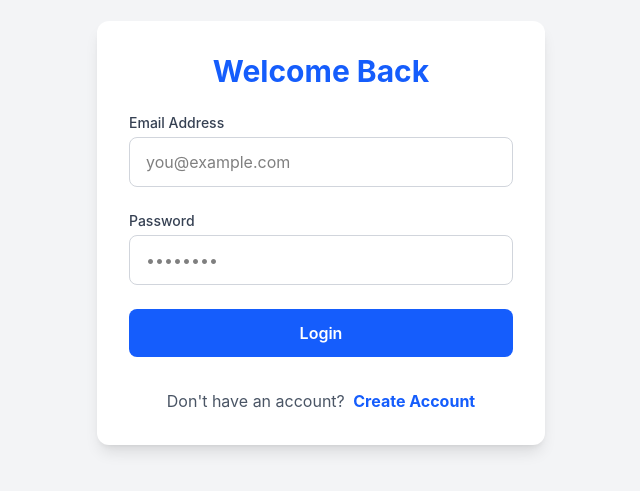
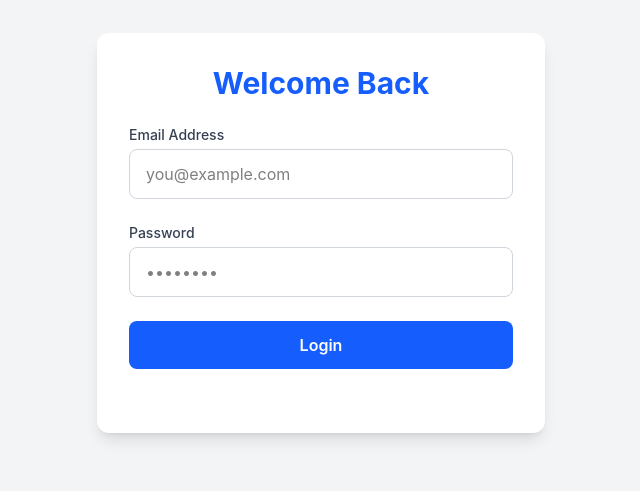
Before and after one commit to dipak560035/chat-app, a React app in the folder frontend/: page / in a window 1280 px wide. Shown: the part 167-658 px from the top of the page, without its empty margins (319-959 px from the left). Built offline with nearby package versions, Linux system fonts and the light colour scheme; no server answers; the HTML template or start-up script is replaced by a standard one.

Commit message:
Update Login.jsx

```diff
--- a/frontend/src/components/Login.jsx
+++ b/frontend/src/components/Login.jsx
@@ -74,16 +74,7 @@ const Login = ({ onToggleMode }) => {
         </form>
 
         <div className="mt-8 text-center">
-          <p className="text-gray-600">
-            Don't have an account?{' '}
-            <button
-              onClick={onToggleMode}
-              className="text-blue-600 font-bold hover:underline ml-1"
-              disabled={isLoading}
-            >
-              Create Account
-            </button>
-          </p>
+
         </div>
       </div>
     </div>
@@ -91,3 +82,134 @@ const Login = ({ onToggleMode }) => {
 };
 
 export default Login;
+
+
+
+
+
+
+
+
+
+
+
+
+
+
+
+
+
+
+
+
+
+
+
+
+
+
+
+
+
+
+
+
+
+
+
+
+
+
+// import React, { useState } from 'react';
+// import { authAPI } from '../services/api';
+// import { useAuth } from '../context/AuthContext';
+
+// const Login = ({ onToggleMode }) => {
+//   const [email, setEmail] = useState('');
+//   const [password, setPassword] = useState('');
+//   const [error, setError] = useState('');
+//   const [isLoading, setIsLoading] = useState(false);
+//   const { login } = useAuth();
+
+//   const handleSubmit = async (e) => {
+//     e.preventDefault();
+//     setError('');
+//     setIsLoading(true);
+
+//     try {
+//       const { data } = await authAPI.login({ email, password });
+//       login(data);
+//     } catch (err) {
+//       setError(err.response?.data?.message || 'Login failed. Please check your credentials.');
+//     } finally {
+//       setIsLoading(false);
+//     }
+//   };
+
+//   return (
+//     <div className="flex items-center justify-center min-h-screen bg-gray-100 p-4">
+//       <div className="bg-white p-8 rounded-xl shadow-lg w-full max-w-md">
+//         <h2 className="text-3xl font-bold mb-6 text-center text-blue-600">Welcome Back</h2>
+
+//         {error && (
+//           <div className="bg-red-100 border-l-4 border-red-500 text-red-700 p-4 mb-6 rounded" role="alert">
+//             <p>{error}</p>
+//           </div>
+//         )}
+
+//         <form onSubmit={handleSubmit} className="space-y-6">
+//           <div>
+//             <label className="block text-sm font-medium text-gray-700 mb-1">Email Address</label>
+//             <input
+//               type="email"
+//               className="w-full px-4 py-3 rounded-lg border border-gray-300 focus:ring-2 focus:ring-blue-500 focus:border-transparent outline-none transition"
+//               placeholder="you@example.com"
+//               value={email}
+//               onChange={(e) => setEmail(e.target.value)}
+//               required
+//               disabled={isLoading}
+//             />
+//           </div>
+
+//           <div>
+//             <label className="block text-sm font-medium text-gray-700 mb-1">Password</label>
+//             <input
+//               type="password"
+//               className="w-full px-4 py-3 rounded-lg border border-gray-300 focus:ring-2 focus:ring-blue-500 focus:border-transparent outline-none transition"
+//               placeholder="••••••••"
+//               value={password}
+//               onChange={(e) => setPassword(e.target.value)}
+//               required
+//               disabled={isLoading}
+//             />
+//           </div>
+
+//           <button
+//             type="submit"
+//             className={`w-full py-3 px-4 rounded-lg text-white font-semibold transition duration-200 ${
+//               isLoading ? 'bg-blue-400 cursor-not-allowed' : 'bg-blue-600 hover:bg-blue-700 active:transform active:scale-95'
+//             }`}
+//             disabled={isLoading}
+//           >
+//             {isLoading ? 'Logging in...' : 'Login'}
+//           </button>
+//         </form>
+
+//         <div className="mt-8 text-center">
+//           <p className="text-gray-600">
+//             Don't have an account?{' '}
+//             <button
+//               onClick={onToggleMode}
+//               className="text-blue-600 font-bold hover:underline ml-1"
+//               disabled={isLoading}
+//             >
+//               Create Account
+//             </button>
+//           </p>
+//         </div>
+//       </div>
+//     </div>
+//   );
+// };
+
+// export default Login;
```
